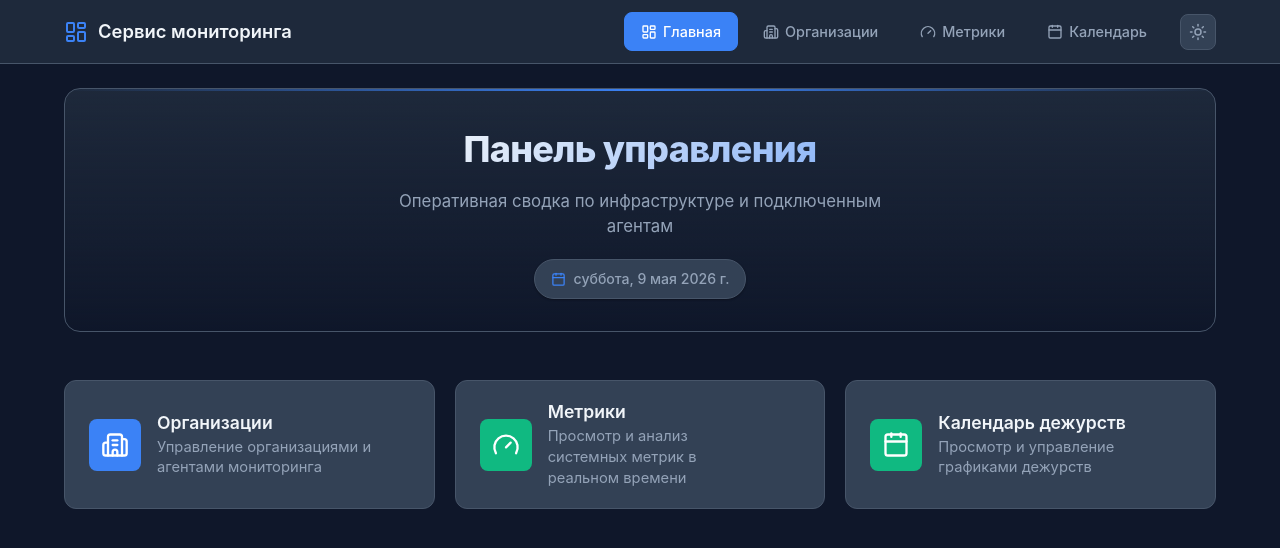
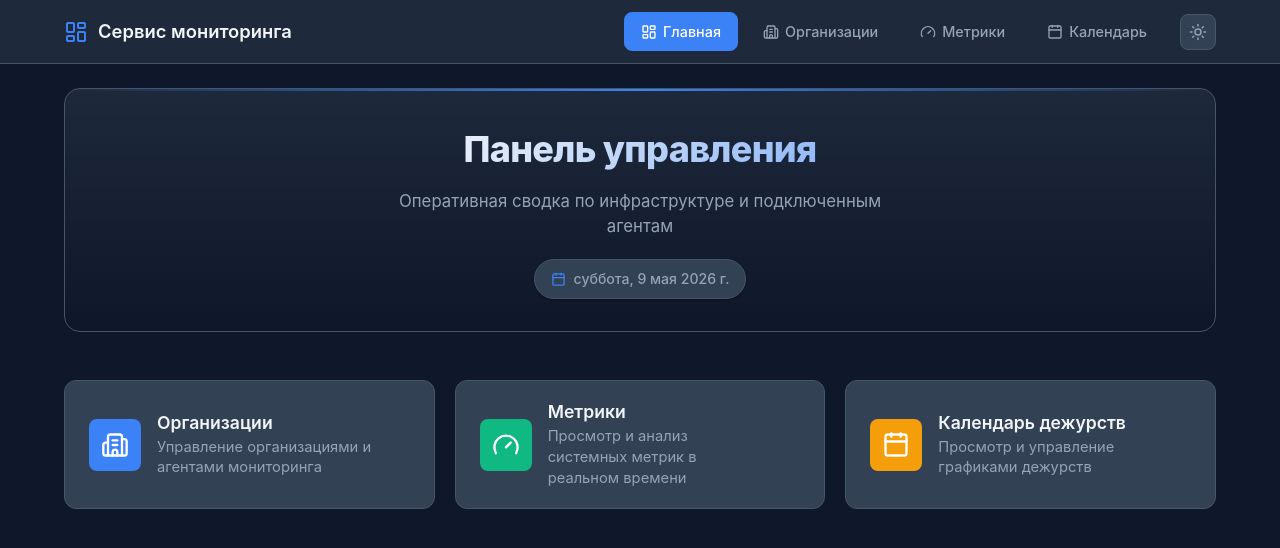
Before and after one commit to YourSergic1/monitoring-frontend, a React (Vite) app: page / in a window 1280 px wide. Shown: the top 548 px of the page. Built offline with nearby package versions, Linux system fonts and the light colour scheme.

Commit message:
feat(core): немного правлены стили

```diff
--- a/src/App.css
+++ b/src/App.css
@@ -2084,3 +2084,11 @@
   transition: var(--transition);
   white-space: nowrap;
 }
+
+.action-card:nth-child(3) .action-icon-wrapper {
+  background: #f59e0b;
+}
+
+.action-card:nth-child(3):hover .action-icon-wrapper {
+  background: #fbbf24;
+}
--- a/src/pages/HomePage.tsx
+++ b/src/pages/HomePage.tsx
@@ -1,6 +1,8 @@
 import { useNavigate } from 'react-router-dom'
 import { Building2, Gauge, Calendar } from 'lucide-react'
 import ActionCard from '../components/ActionCard'
+
+
 
 export default function HomePage() {
     const navigate = useNavigate()
@@ -49,10 +51,9 @@ export default function HomePage() {
                     <ActionCard
                         title="Календарь дежурств"
                         description="Просмотр и управление графиками дежурств"
-                        icon={Calendar} // импортируй из lucide-react
+                        icon={Calendar}
                         onClick={() => navigate('/calendar')}
                         delay={300}
-                        variant="secondary"
                     />
                 </div>
             </div>
```
